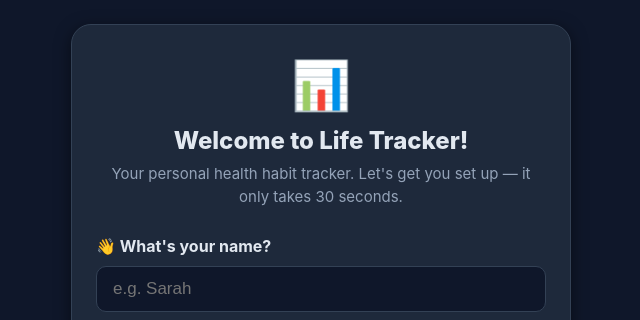
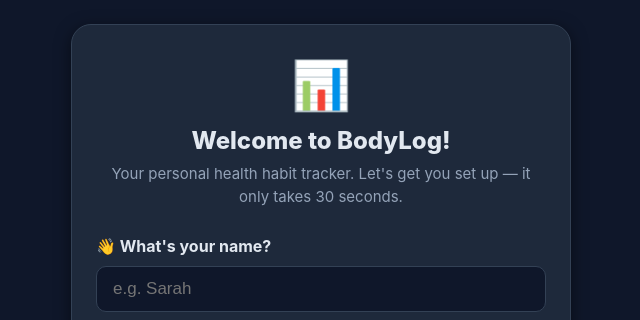
Before and after one commit to ZCrafter/BodyLog, a Flask app: page / in a window 1280 px wide. Shown: the top 320 px of the page, without its empty margins (319-959 px from the left). Run offline with Flask 3, Linux system fonts and the light colour scheme; some libraries are stand-ins or nearby versions.

Commit message:
Update index.html

```diff
--- a/templates/index.html
+++ b/templates/index.html
@@ -3,7 +3,7 @@
 <head>
     <meta charset="UTF-8">
     <meta name="viewport" content="width=device-width, initial-scale=1.0">
-    <title>Life Tracker</title>
+    <title>BodyLog</title>
     <link rel="stylesheet" href="/static/css/style.css">
     <script src="https://cdn.plot.ly/plotly-2.26.0.min.js"></script>
 </head>
@@ -13,7 +13,7 @@
 <div class="setup-overlay" id="setupOverlay">
     <div class="setup-card">
         <div class="setup-logo">📊</div>
-        <h1 class="setup-title">Welcome to Life Tracker!</h1>
+        <h1 class="setup-title">Welcome to BodyLog!</h1>
         <p class="setup-subtitle">Your personal health habit tracker. Let's get you set up — it only takes 30 seconds.</p>
 
         <div class="setup-step">
```
